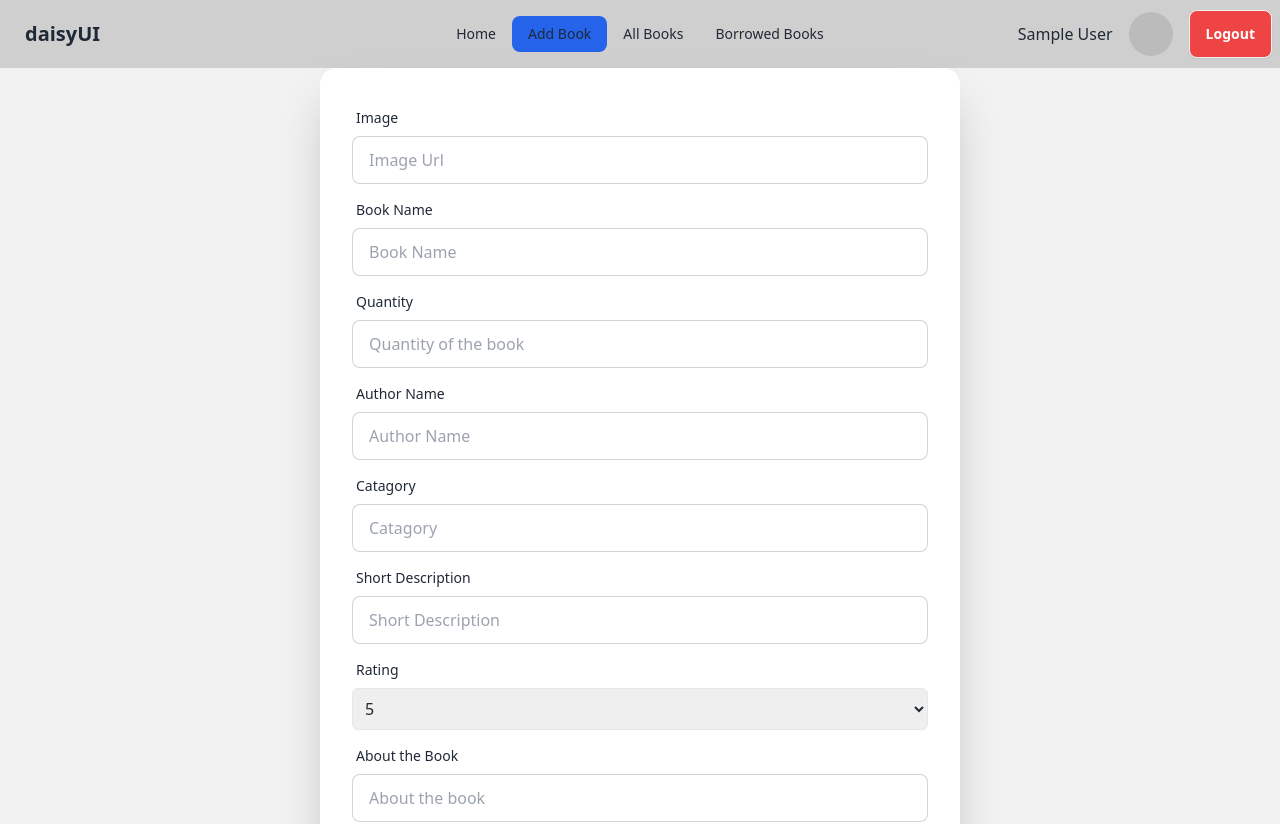
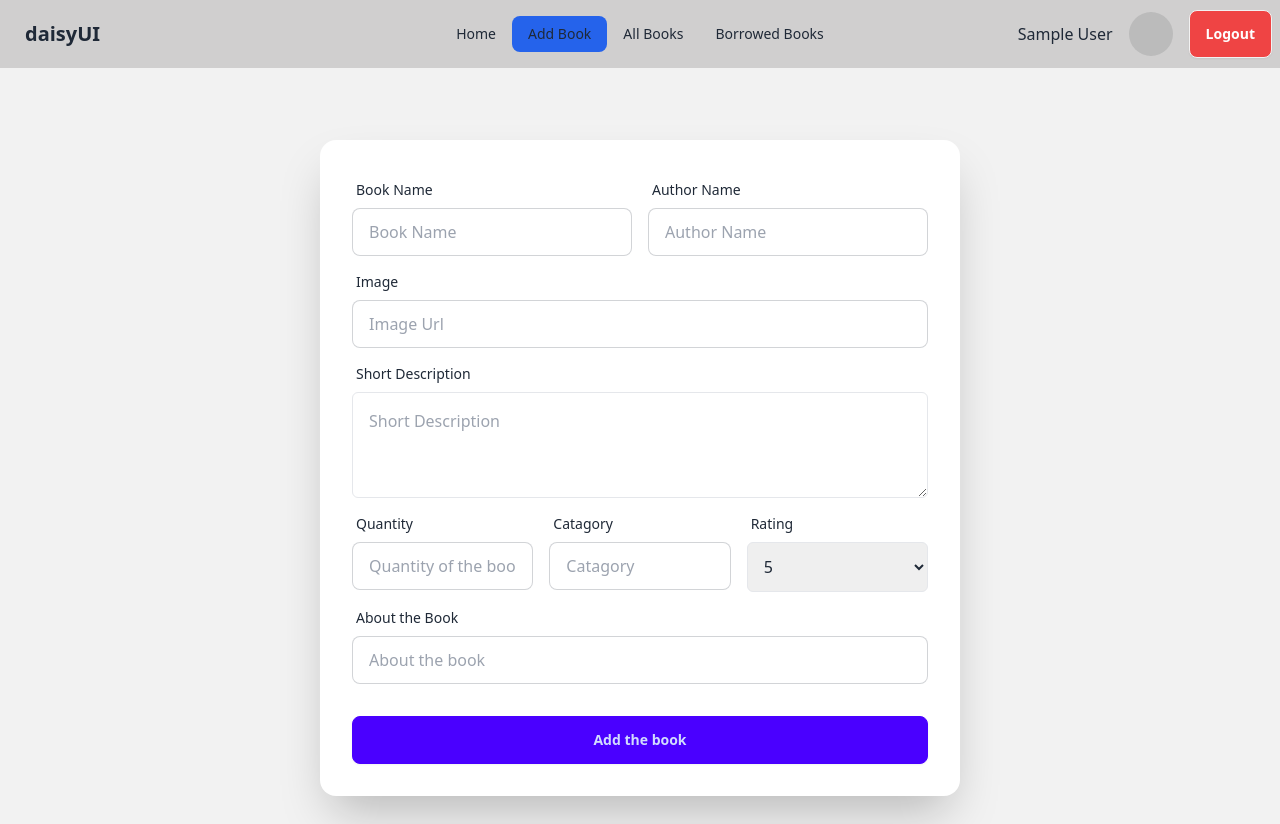
Before and after one commit to rjspyk5/wisdom-library-client, a React (Vite) app: page /add in a window 1280 px wide. Shown: the top 824 px of the page. Built offline with nearby package versions, Linux system fonts and the light colour scheme; no server answers; sample sign-in values are in the browser's storage.

Commit message:
add book form desgain update

```diff
--- a/src/Pages/AddBook.jsx
+++ b/src/Pages/AddBook.jsx
@@ -36,17 +36,7 @@ export const AddBook = () => {
         <div className="w-1/2 ">
           <div className="card  shadow-2xl bg-base-100">
             <form onSubmit={handleSubmit} className="card-body">
-              <div className="form-control">
-                <label className="label">
-                  <span className="label-text">Image</span>
-                </label>
-                <input
-                  name="photo"
-                  type="text"
-                  placeholder="Image Url"
-                  className="input input-bordered"
-                />
-              </div>
+              <div className="grid grid-cols-1 md:grid-cols-2 gap-4">
                 <div className="form-control">
                   <label className="label">
                     <span className="label-text">Book Name</span>
@@ -55,18 +45,6 @@ export const AddBook = () => {
                     name="name"
                     type="text"
                     placeholder="Book Name"
-                  className="input input-bordered"
-                  required
-                />
-              </div>
-              <div className="form-control">
-                <label className="label">
-                  <span className="label-text">Quantity</span>
-                </label>
-                <input
-                  name="quantity"
-                  type="number"
-                  placeholder="Quantity of the book"
                     className="input input-bordered"
                     required
                   />
@@ -82,6 +60,45 @@ export const AddBook = () => {
                     className="input input-bordered"
                   />
                 </div>
+              </div>
+              <div className="form-control">
+                <label className="label">
+                  <span className="label-text">Image</span>
+                </label>
+                <input
+                  name="photo"
+                  type="text"
+                  placeholder="Image Url"
+                  className="input input-bordered"
+                />
+              </div>
+              <div className="form-control">
+                <label className="label">
+                  <span className="label-text">Short Description</span>
+                </label>
+                <textarea
+                  className="border p-4 rounded-md"
+                  placeholder="Short Description"
+                  name="description"
+                  id=""
+                  rows="3"
+                ></textarea>
+              </div>
+
+              <div className="grid grid-cols-2 md:grid-cols-3 gap-4">
+                <div className="form-control">
+                  <label className="label">
+                    <span className="label-text">Quantity</span>
+                  </label>
+                  <input
+                    name="quantity"
+                    type="number"
+                    placeholder="Quantity of the book"
+                    className="input input-bordered"
+                    required
+                  />
+                </div>
+
                 <div className="form-control">
                   <label className="label">
                     <span className="label-text">Catagory</span>
@@ -93,23 +110,12 @@ export const AddBook = () => {
                     className="input input-bordered"
                   />
                 </div>
-              <div className="form-control">
-                <label className="label">
-                  <span className="label-text">Short Description</span>
-                </label>
 
-                <input
-                  name="description"
-                  type="text"
-                  placeholder="Short Description"
-                  className="input input-bordered"
-                />
-              </div>
                 <div className="form-control">
                   <label className="label">
                     <span className="label-text">Rating</span>
                   </label>
-                <select className="p-2 border rounded-md" name="rating" id="">
+                  <select className="p-3 border rounded-md" name="rating" id="">
                     <option value="5">5</option>
                     <option value="4">4</option>
                     <option value="3">3</option>
@@ -117,6 +123,8 @@ export const AddBook = () => {
                     <option value="1">1</option>
                   </select>
                 </div>
+              </div>
+
               <div className="form-control">
                 <label className="label">
                   <span className="label-text">About the Book</span>
```
Lines whose indentation alone changed are shown as unchanged.
